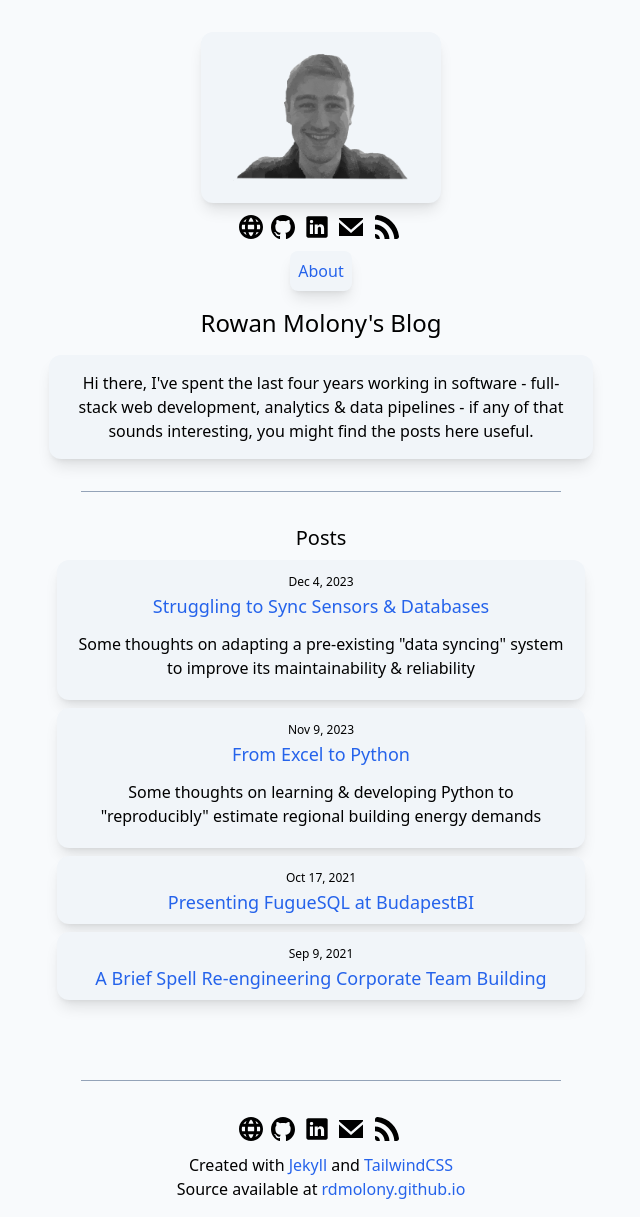
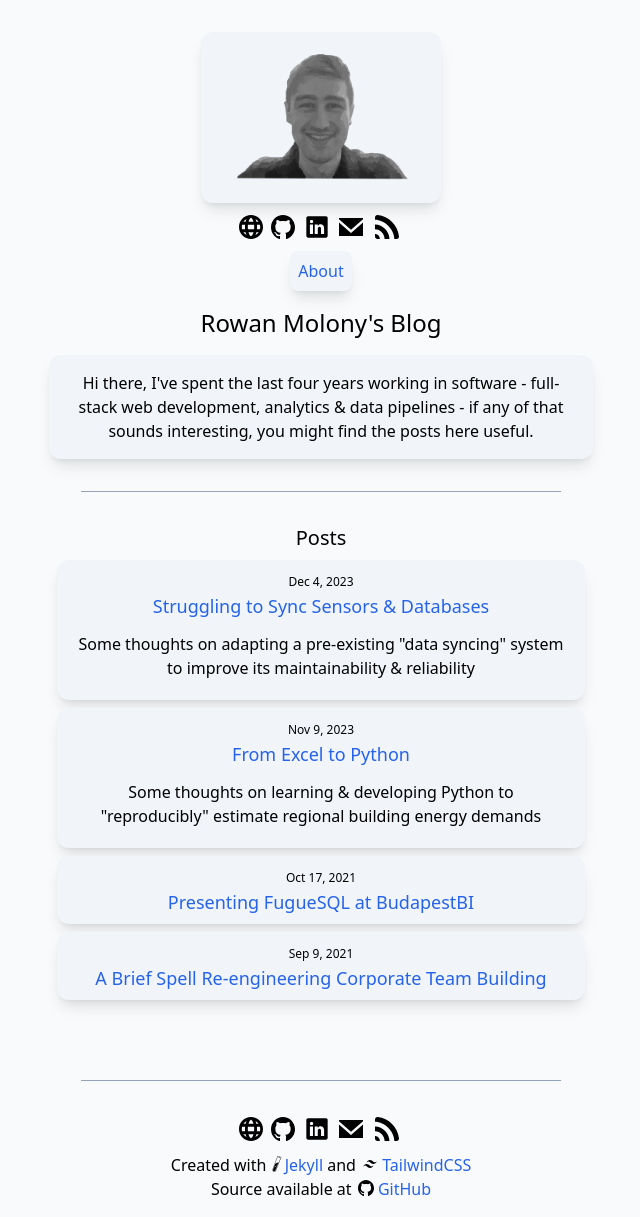
Before and after one commit to rdmolony/rdmolony.github.io, a Jekyll site: the page built from index.html, in a window 1280 px wide. Shown: the whole page, without its empty margins (319-959 px from the left). Built offline with Jekyll 4.4.1, drawn with Linux system fonts in a browser that asks for light colours; the list of posts is cut into pages by our own code.

Commit message:
style: add icons to footer links

```diff
--- a/_includes/footer.html
+++ b/_includes/footer.html
@@ -1,10 +1,22 @@
 {% include social.html %}
 <div class="text-center">
   <div>
-    Created with <a href="https://jekyllrb.com/">Jekyll</a>
-    and <a href="https://tailwindcss.com/">TailwindCSS</a>
+    Created with
+    <a href="https://jekyllrb.com/">
+      <img class="dark:invert inline-block h-4 m-0 -mx-1 mb-1 p-0 pl-0.5" src="/assets/images/icons/jekyll.svg" alt="jekyll.svg">
+      Jekyll
+    </a>
+    and
+    <a href="https://tailwindcss.com/">
+      <img class="dark:invert inline-block h-4 m-0 mb-1 p-0 pl-0.5" src="/assets/images/icons/tailwindcss.svg" alt="tailwindcss.svg">
+      TailwindCSS
+    </a>
   </div>
   <div>
-    Source available at <a href="https://github.com/rdmolony/rdmolony.github.io">rdmolony.github.io</a>
+    Source available at
+    <a href="https://github.com/rdmolony/rdmolony.github.io">
+      <img class="dark:invert inline-block h-4 m-0 mb-1 p-0 pl-0.5" src="/assets/images/icons/github.svg" alt="github.svg">
+      GitHub
+    </a>
   </div>
 </div>
```
Also changed, not shown: assets/css/tailwind.css, assets/images/icons/jekyll.svg (added), assets/images/icons/tailwindcss.svg (added).
